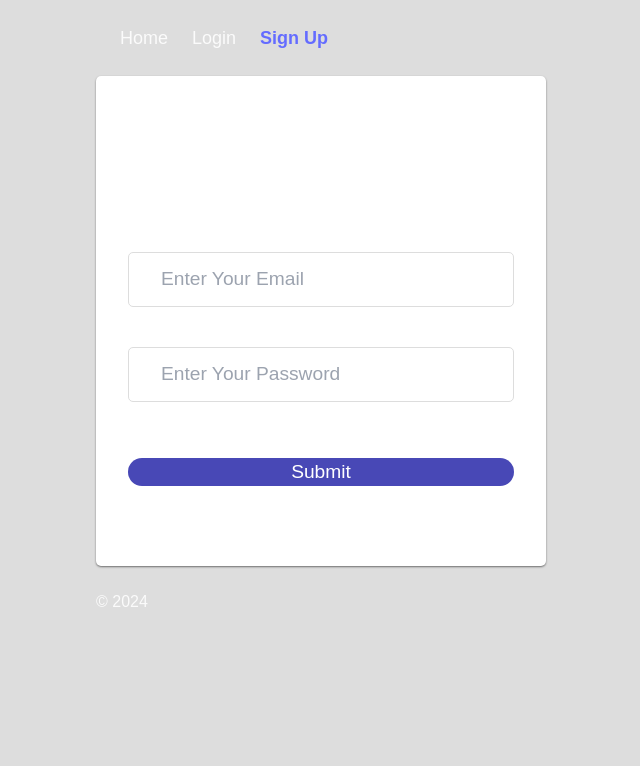
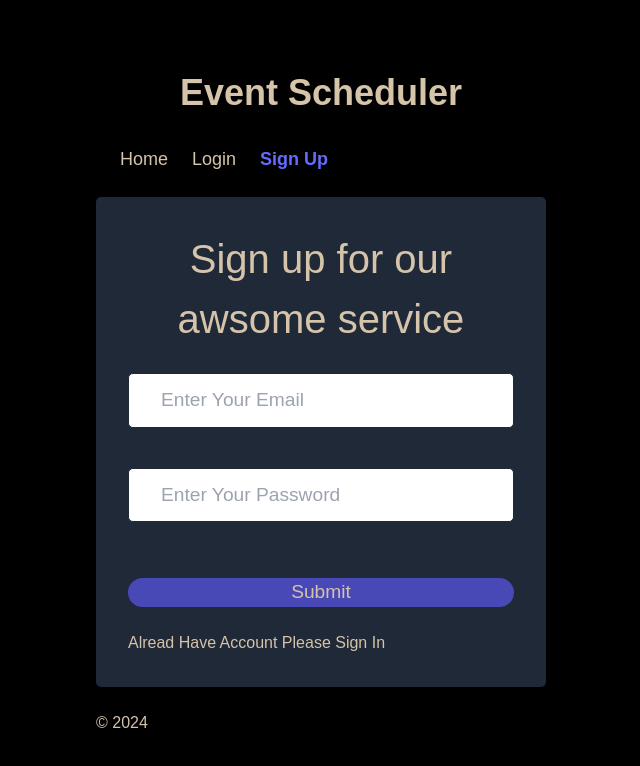
Before and after one commit to Gab2903/CW36-EventScheduler, a React (Vite) app: page /signup in a window 1280 px wide. Shown: the top 766 px of the page, without its empty margins (319-959 px from the left). Built offline with nearby package versions, Linux system fonts and the light colour scheme.

Commit message:
adjustment of details

```diff
--- a/src/components/EventsList.jsx
+++ b/src/components/EventsList.jsx
@@ -23,11 +23,11 @@ const EventsList = () => {
         {events.map((event) => (
           <div
             key={event.id}
-            className="bg-gray-800 text-white rounded-lg shadow-lg p-4 flex flex-col items-center text-center cursor-pointer"
+            className="bg-gray-800 text-[#d5c3aa] rounded-lg shadow-lg p-4 flex flex-col items-center text-center cursor-pointer"
             onClick={() => handleCardClick(event)}
           >
             <h3 className="text-xl font-semibold mb-2">{event.title}</h3>
-            <p className="text-gray-300">
+            <p className="text-[#d5c3aa]">
               {new Date(event.date).toLocaleDateString()}
             </p>
           </div>
--- a/src/components/Navbar.jsx
+++ b/src/components/Navbar.jsx
@@ -39,7 +39,14 @@ const Navbar = () => {
           )}
         </ul>
         {/* Wenn ein user eingeloggt ist, zeige den Logout-Button an */}
-        {user && <button onClick={logout}>Logout</button>}
+        {user && (
+          <button
+            onClick={logout}
+            className="bg-[#4848b6] p-2 my-4 rounded-lg font-bold hover:shadow-md hover:shadow-[#535bf2]"
+          >
+            Logout
+          </button>
+        )}
       </nav>
     </header>
   );
--- a/src/index.css
+++ b/src/index.css
@@ -12,7 +12,7 @@
   font-weight: 400;
 
   color-scheme: light dark;
-  color: rgba(255, 255, 255, 0.87);
+  color: #d5c3aa;
   background-color: #242424;
 
   font-synthesis: none;
@@ -20,7 +20,7 @@
   -webkit-font-smoothing: antialiased;
   -moz-osx-font-smoothing: grayscale;
 }
-/*  ---Something added*/
+
 a {
   font-weight: 500;
   /* color: #646cff; */
@@ -40,14 +40,14 @@ body {
   display: flex;
   flex-direction: column;
   place-items: center;
-  /* justify-content: center; */
+  justify-content: center;
   min-width: 320px;
   min-height: 100vh;
-  background-color: #ddd;
+  background-color: black;
   font-family: Arial, Helvetica, sans-serif;
 }
 .form-container {
-  background-color: #fff;
+  background-color: #1f2937;
   width: 450px;
   padding: 2rem;
   box-shadow: 0 1px 2px rgba(0, 0, 0, 0.5);
@@ -63,7 +63,7 @@ body {
 }
 .form-control input {
   width: 100%;
-  border: 1px solid#ddd;
+  border: 1px solid#1f2937;
   font-family: inherit;
   font-size: 1.2rem;
   padding: 0.75rem 2rem;
@@ -76,7 +76,7 @@ form button {
   outline: none;
   border: none;
   font-family: inherit;
-  color: #fff;
+  color: #d5c3aa;
   padding: 1.2rem, 0;
   margin-top: 1rem;
   font-size: 1.2rem;
--- a/src/layouts/MainLayout.jsx
+++ b/src/layouts/MainLayout.jsx
@@ -7,6 +7,9 @@ const MainLayout = () => {
     <>
       {/* Alle Komponenten, die zugang zum Context brauchen, werden in ihn hineingepackt */}
       <AuthContextProvider>
+        <h1 className="flex text-[#d5c3aa] justify-center text-4xl font-bold p-2">
+          Event Scheduler
+        </h1>
         <Navbar />
         <Outlet />
         <br />
--- a/src/pages/LogIn.jsx
+++ b/src/pages/LogIn.jsx
@@ -55,7 +55,7 @@ const LogIn = () => {
         <div className="form-control">
           <input
             type="password"
-            name="pasword"
+            name="password"
             placeholder="Enter Your Password"
             value={formData.password}
             onChange={handleChange}
--- a/src/pages/PostStuff.jsx
+++ b/src/pages/PostStuff.jsx
@@ -57,7 +57,7 @@ const PostStuff = () => {
 
   return (
     <div>
-      <h1 className="my-2 p-2">Create a Event 🥳</h1>
+      <h1 className="my-2 p-2">Create a Event!</h1>
       <form
         onSubmit={handleSubmit}
         className="grid max-w-96 gap-4 mx-auto font-semibold"
```
